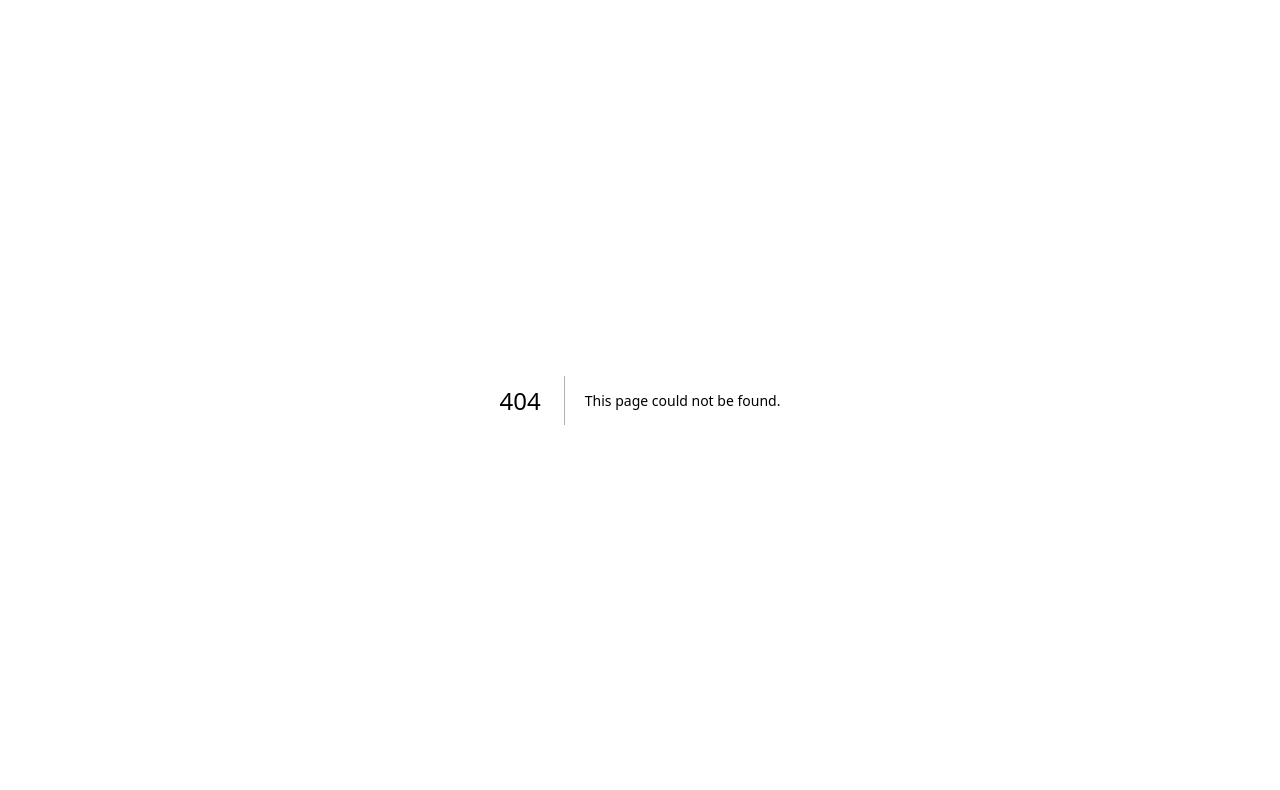
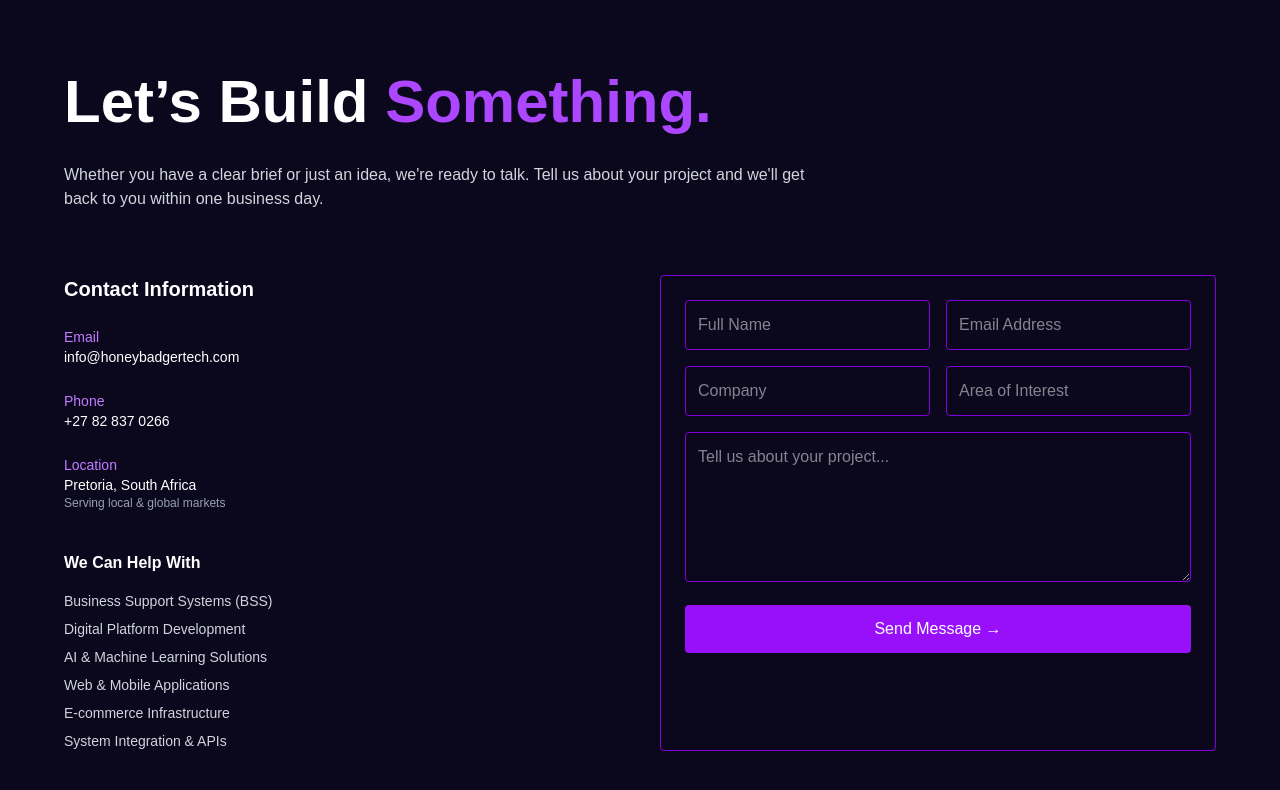
Before and after one commit to Coachlouis-ops/honeybadger-webapp, a Next.js app: page /contact in a window 1280 px wide. Before the commit this address had no page. Shown: the top 790 px of the page. Built offline with nearby package versions, Linux system fonts and the light colour scheme.

Commit message:
contact page created

```diff
--- /dev/null
+++ b/app/contact/page.tsx
@@ -0,0 +1,108 @@
+"use client";
+
+export default function ContactPage() {
+  return (
+    <main className="bg-[#0b071d] text-white px-6 md:px-16 py-16">
+
+      {/* HERO */}
+      <section className="max-w-5xl">
+        <h1 className="text-4xl md:text-6xl font-bold leading-tight">
+          Let’s Build <span className="text-purple-500">Something.</span>
+        </h1>
+
+        <p className="text-gray-300 mt-6 max-w-3xl">
+          Whether you have a clear brief or just an idea, we're ready to talk.
+          Tell us about your project and we'll get back to you within one business day.
+        </p>
+      </section>
+
+      {/* CONTENT */}
+      <section className="mt-16 grid md:grid-cols-2 gap-10">
+
+        {/* LEFT INFO */}
+        <div>
+          <h2 className="text-xl font-bold mb-6">Contact Information</h2>
+
+          <div className="space-y-6 text-sm">
+
+            <div>
+              <p className="text-purple-400">Email</p>
+              <p>info@honeybadgertech.com</p>
+            </div>
+
+            <div>
+              <p className="text-purple-400">Phone</p>
+              <p>+27 82 837 0266</p>
+            </div>
+
+            <div>
+              <p className="text-purple-400">Location</p>
+              <p>Pretoria, South Africa</p>
+              <p className="text-gray-400 text-xs">Serving local & global markets</p>
+            </div>
+
+          </div>
+
+          {/* SERVICES */}
+          <div className="mt-10">
+            <h3 className="font-bold mb-4">We Can Help With</h3>
+
+            <ul className="space-y-2 text-sm text-gray-300">
+              <li>Business Support Systems (BSS)</li>
+              <li>Digital Platform Development</li>
+              <li>AI & Machine Learning Solutions</li>
+              <li>Web & Mobile Applications</li>
+              <li>E-commerce Infrastructure</li>
+              <li>System Integration & APIs</li>
+            </ul>
+          </div>
+
+        </div>
+
+        {/* FORM */}
+        <div className="border border-purple-700 p-6 rounded">
+
+          <div className="grid md:grid-cols-2 gap-4 mb-4">
+
+            <input
+              placeholder="Full Name"
+              className="bg-transparent border border-purple-700 p-3 rounded"
+            />
+
+            <input
+              placeholder="Email Address"
+              className="bg-transparent border border-purple-700 p-3 rounded"
+            />
+
+          </div>
+
+          <div className="grid md:grid-cols-2 gap-4 mb-4">
+
+            <input
+              placeholder="Company"
+              className="bg-transparent border border-purple-700 p-3 rounded"
+            />
+
+            <input
+              placeholder="Area of Interest"
+              className="bg-transparent border border-purple-700 p-3 rounded"
+            />
+
+          </div>
+
+          <textarea
+            placeholder="Tell us about your project..."
+            className="w-full bg-transparent border border-purple-700 p-3 rounded h-[150px] mb-4"
+          />
+
+          <button className="w-full bg-purple-600 py-3 rounded">
+            Send Message →
+          </button>
+
+        </div>
+
+      </section>
+
+    </main>
+  );
+}
```
